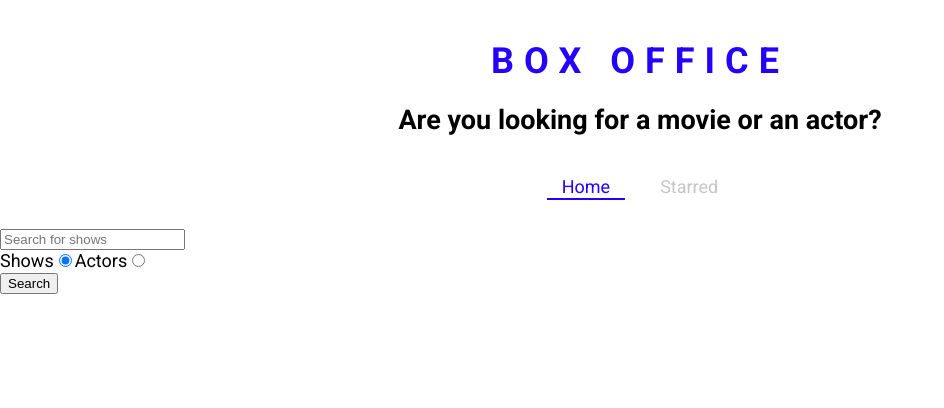
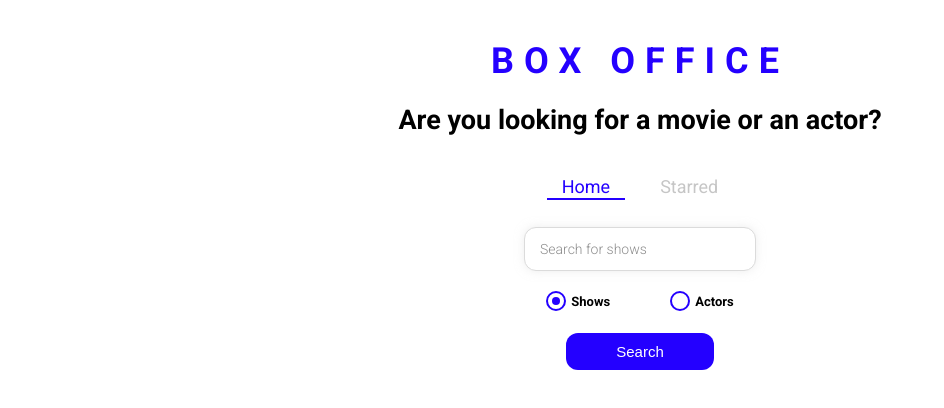
Before and after one commit to NeilanshTriesToCode/box-office, a React (Create React App) app: page / in a window 1280 px wide. Shown: the top 408 px of the page, without its empty margins (0-944 px from the left). Built offline with nearby package versions, Linux system fonts and the light colour scheme.

Commit message:
styled the entire app

```diff
--- /dev/null
+++ b/src/components/CustomRadio.js
@@ -0,0 +1,69 @@
+// React Component for custom Radio buttons
+import React from 'react';
+import styled from 'styled-components';
+
+const RadioWrapper = styled.label`
+  display: block;
+  position: relative;
+  padding-left: 25px;
+  cursor: pointer;
+  font-size: 13px;
+  user-select: none;
+  font-weight: 700;
+  line-height: 1.65;
+
+  input {
+    position: absolute;
+    opacity: 0;
+    cursor: pointer;
+  }
+
+  span {
+    position: absolute;
+    top: 0;
+    left: 0;
+    height: 16px;
+    width: 16px;
+    background-color: #fff;
+    border: 2px solid ${({ theme }) => theme.mainColors.blue};
+    border-radius: 50%;
+  }
+
+  input:checked ~ span {
+    background-color: #fff;
+    border: 2px solid ${({ theme }) => theme.mainColors.blue};
+  }
+
+  span:after {
+    content: '';
+    position: absolute;
+    display: none;
+  }
+
+  input:checked ~ span:after {
+    display: block;
+  }
+
+  span:after {
+    top: 4px;
+    left: 4px;
+    width: 8px;
+    height: 8px;
+    border-radius: 50%;
+    background: ${({ theme }) => theme.mainColors.blue};
+  }
+`;
+
+const CustomRadio = ({ label, ...restProps }) => {
+  return (
+    <div>
+      <RadioWrapper htmlFor={restProps.id}>
+        {label}
+        <input {...restProps} type="radio" />
+        <span />
+      </RadioWrapper>
+    </div>
+  );
+};
+
+export default CustomRadio;
--- a/src/pageComponents/Home.js
+++ b/src/pageComponents/Home.js
@@ -5,6 +5,12 @@
 import { apiGet } from '../misc/config'; // user-defined function
 import ShowGrid from '../components/show/ShowGrid';
 import { useLastQuery } from '../misc/custom-hooks';
+import {
+  RadioInputsWrapper,
+  SearchButtonWrapper,
+  SearchInput,
+} from './Home.styled';
+import CustomRadio from '../components/CustomRadio';
 
 const Home = () => {
   // using custom-hook to mantain state of the search input
@@ -69,7 +75,7 @@
   // return page layout
   return (
     <MainPageLayout>
-      <input
+      <SearchInput
         type="text"
         onChange={onInputChange}
         onKeyDown={onKeyDown}
@@ -77,32 +83,31 @@
         placeholder={isShowsSearch ? 'Search for shows' : 'Search for people'}
       />
 
-      <div>
-        <label htmlFor="shows-search">
-          Shows
-          <input
+      <RadioInputsWrapper>
+        <div>
+          <CustomRadio
+            label="Shows"
             id="shows-search"
-            type="radio"
             value="shows"
             checked={isShowsSearch}
             onChange={onRadioChange}
           />
-        </label>
-
-        <label htmlFor="actors-search">
-          Actors
-          <input
+        </div>
+        <div>
+          <CustomRadio
+            label="Actors"
             id="actors-search"
-            type="radio"
             value="people"
             checked={!isShowsSearch}
             onChange={onRadioChange}
           />
-        </label>
-      </div>
-      <button type="button" onClick={onSearch}>
-        Search
-      </button>
+        </div>
+      </RadioInputsWrapper>
+      <SearchButtonWrapper>
+        <button type="button" onClick={onSearch}>
+          Search
+        </button>
+      </SearchButtonWrapper>
       {renderResults()}
     </MainPageLayout>
   );
--- /dev/null
+++ b/src/pageComponents/Home.styled.js
@@ -0,0 +1,50 @@
+// styled-components for the Home Component
+import styled from 'styled-components';
+
+export const SearchInput = styled.input`
+  display: block;
+  font-family: 'Roboto', sans-serif;
+  width: 200px;
+  margin: auto;
+  outline: none;
+  padding: 13px 15px;
+  border: 1px solid #dbdbdb;
+  box-shadow: 0px 0px 10px 0px rgba(219, 219, 219, 0.5);
+  font-size: 14px;
+  border-radius: 12px;
+  color: #8d8d8d;
+
+  &::placeholder {
+    font-weight: 300;
+    color: #8d8d8d;
+  }
+`;
+
+export const RadioInputsWrapper = styled.div`
+  display: flex;
+  justify-content: center;
+  margin: 20px 0;
+
+  div {
+    margin: 0 15px;
+  }
+`;
+
+export const SearchButtonWrapper = styled.div`
+  text-align: center;
+  margin-bottom: 35px;
+
+  button {
+    color: #fff;
+    background-color: ${({ theme }) => theme.mainColors.blue};
+    margin: auto;
+    padding: 10px 50px;
+    font-size: 15px;
+    border: none;
+    outline: none;
+    border-radius: 12px;
+    &:hover {
+      cursor: pointer;
+    }
+  }
+`;
```
